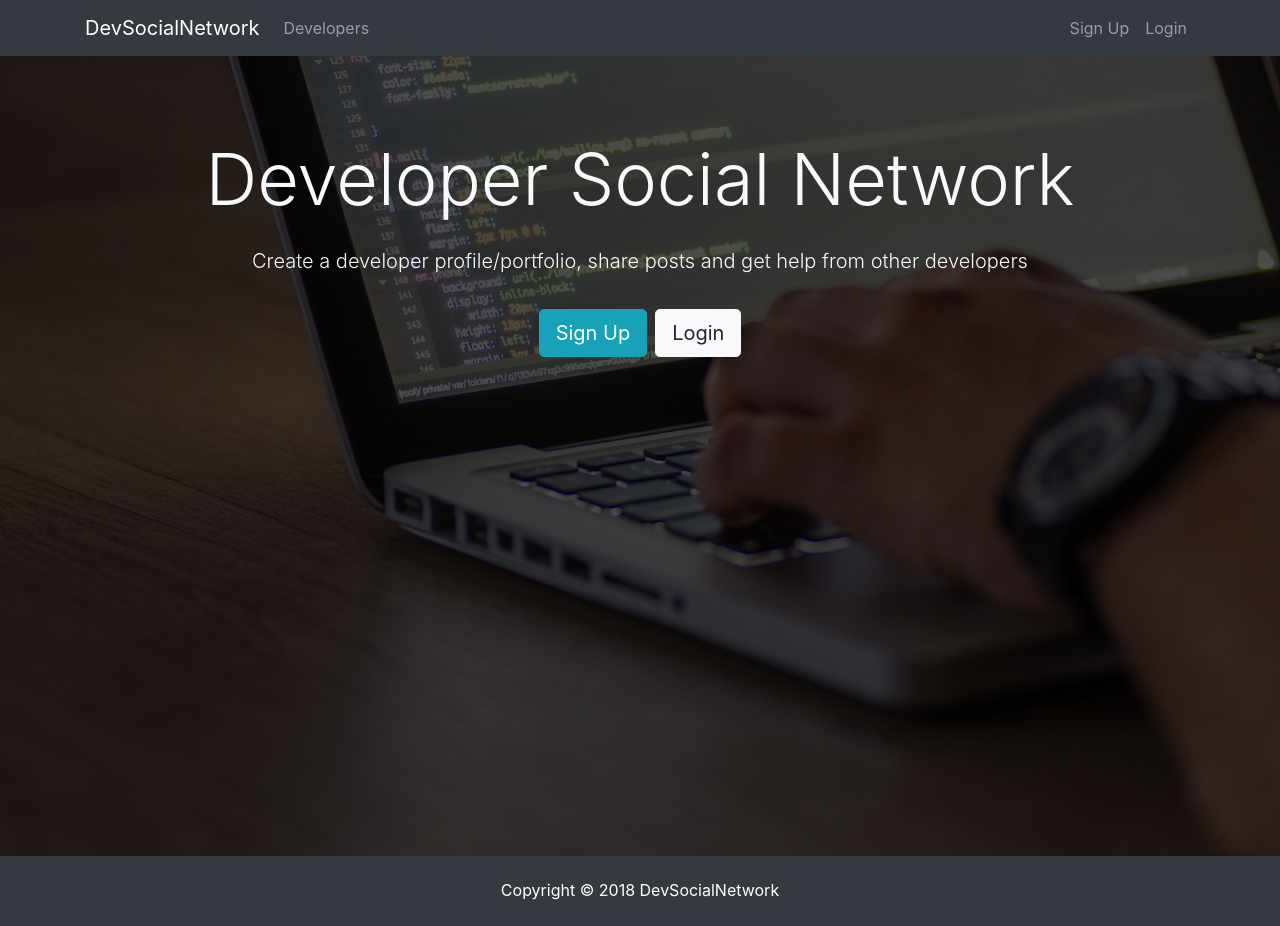
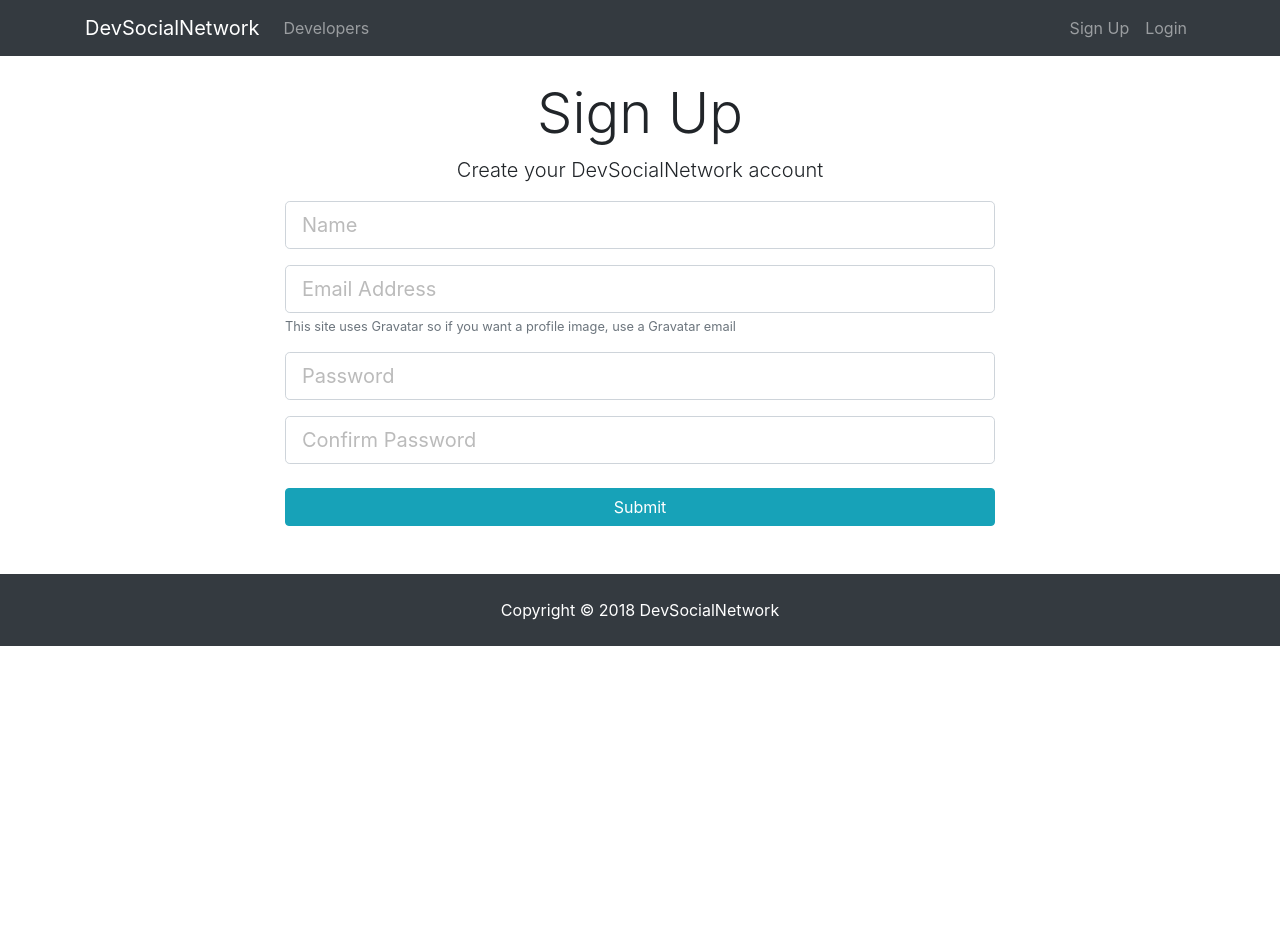
Before and after one commit to gercordero/dev-social-network, a React (Create React App) app in the folder client/: page /register in a window 1280 px wide. After the commit the page ends 800 px from the top, so only its background shows below. Built offline with nearby package versions, Linux system fonts and the light colour scheme.

Commit message:
Added login and register components

```diff
--- a/client/package.json
+++ b/client/package.json
@@ -3,6 +3,8 @@
   "version": "0.1.0",
   "private": true,
   "dependencies": {
+    "axios": "^0.18.0",
+    "classnames": "^2.2.6",
     "react": "^16.7.0",
     "react-dom": "^16.7.0",
     "react-router-dom": "^4.3.1",
--- /dev/null
+++ b/client/src/components/Auth/Login.js
@@ -0,0 +1,65 @@
+import React, { Component } from "react";
+
+class Login extends Component {
+  state = {
+    email: "",
+    password: ""
+  };
+
+  onSubmit = event => {
+    event.preventDefault();
+
+    const user = {
+      email: this.state.email,
+      password: this.state.password
+    };
+
+    console.log(user);
+  };
+
+  onChange = event => {
+    this.setState({ [event.target.name]: event.target.value });
+  };
+
+  render() {
+    return (
+      <div className="login">
+        <div className="container">
+          <div className="row">
+            <div className="col-md-8 m-auto">
+              <h1 className="display-4 text-center">Log In</h1>
+              <p className="lead text-center">
+                Sign in to your DevSocialNetwork account
+              </p>
+              <form onSubmit={this.onSubmit}>
+                <div className="form-group">
+                  <input
+                    type="email"
+                    className="form-control form-control-lg"
+                    placeholder="Email Address"
+                    name="email"
+                    value={this.state.email}
+                    onChange={this.onChange}
+                  />
+                </div>
+                <div className="form-group">
+                  <input
+                    type="password"
+                    className="form-control form-control-lg"
+                    placeholder="Password"
+                    name="password"
+                    value={this.state.password}
+                    onChange={this.onChange}
+                  />
+                </div>
+                <input type="submit" className="btn btn-info btn-block mt-4" />
+              </form>
+            </div>
+          </div>
+        </div>
+      </div>
+    );
+  }
+}
+
+export default Login;
--- /dev/null
+++ b/client/src/components/Auth/Register.js
@@ -0,0 +1,121 @@
+import React, { Component } from "react";
+import axios from "axios";
+import classnames from "classnames";
+
+class Register extends Component {
+  state = {
+    name: "",
+    email: "",
+    password: "",
+    password2: "",
+    errors: {}
+  };
+
+  onChange = event => {
+    this.setState({ [event.target.name]: event.target.value });
+  };
+
+  onSubmit = event => {
+    event.preventDefault();
+
+    const newUser = {
+      name: this.state.name,
+      email: this.state.email,
+      password: this.state.password,
+      password2: this.state.password2
+    };
+
+    axios
+      .post("/api/users/register", newUser)
+      .then(res => console.log(res.data))
+      .catch(err => this.setState({ errors: err.response.data }));
+  };
+
+  render() {
+    const { errors } = this.state;
+
+    return (
+      <div className="register">
+        <div className="container">
+          <div className="row">
+            <div className="col-md-8 m-auto">
+              <h1 className="display-4 text-center">Sign Up</h1>
+              <p className="lead text-center">
+                Create your DevSocialNetwork account
+              </p>
+              <form noValidate onSubmit={this.onSubmit}>
+                <div className="form-group">
+                  <input
+                    type="text"
+                    className={classnames("form-control form-control-lg", {
+                      "is-invalid": errors.name
+                    })}
+                    placeholder="Name"
+                    name="name"
+                    value={this.state.name}
+                    onChange={this.onChange}
+                  />
+                  {errors.name && (
+                    <div className="invalid-feedback">{errors.name}</div>
+                  )}
+                </div>
+                <div className="form-group">
+                  <input
+                    type="email"
+                    className={classnames("form-control form-control-lg", {
+                      "is-invalid": errors.email
+                    })}
+                    placeholder="Email Address"
+                    name="email"
+                    value={this.state.email}
+                    onChange={this.onChange}
+                  />
+                  {errors.email && (
+                    <div className="invalid-feedback">{errors.email}</div>
+                  )}
+                  <small className="form-text text-muted">
+                    This site uses Gravatar so if you want a profile image, use
+                    a Gravatar email
+                  </small>
+                </div>
+                <div className="form-group">
+                  <input
+                    type="password"
+                    className={classnames("form-control form-control-lg", {
+                      "is-invalid": errors.password
+                    })}
+                    placeholder="Password"
+                    name="password"
+                    value={this.state.password}
+                    onChange={this.onChange}
+                  />
+                  {errors.password && (
+                    <div className="invalid-feedback">{errors.password}</div>
+                  )}
+                </div>
+                <div className="form-group">
+                  <input
+                    type="password"
+                    className={classnames("form-control form-control-lg", {
+                      "is-invalid": errors.password2
+                    })}
+                    placeholder="Confirm Password"
+                    name="password2"
+                    value={this.state.password2}
+                    onChange={this.onChange}
+                  />
+                  {errors.password2 && (
+                    <div className="invalid-feedback">{errors.password2}</div>
+                  )}
+                </div>
+                <input type="submit" className="btn btn-info btn-block mt-4" />
+              </form>
+            </div>
+          </div>
+        </div>
+      </div>
+    );
+  }
+}
+
+export default Register;
--- a/client/src/components/Layout/Landing/Landing.js
+++ b/client/src/components/Layout/Landing/Landing.js
@@ -1,4 +1,5 @@
 import React, { Component } from "react";
+import { Link } from "react-router-dom";
 
 class Landing extends Component {
   state = {};
@@ -16,12 +17,12 @@
                   from other developers
                 </p>
                 <hr />
-                <a href="register.html" className="btn btn-lg btn-info mr-2">
+                <Link to="/register" className="btn btn-lg btn-info mr-2">
                   Sign Up
-                </a>
-                <a href="login.html" className="btn btn-lg btn-light">
+                </Link>
+                <Link to="/login" className="btn btn-lg btn-light">
                   Login
-                </a>
+                </Link>
               </div>
             </div>
           </div>
--- a/client/src/components/Layout/Layout.js
+++ b/client/src/components/Layout/Layout.js
@@ -1,15 +1,24 @@
 import React from "react";
+import { BrowserRouter as Router, Route } from "react-router-dom";
 import Aux from "../Aux/Aux";
 import Navbar from "./Navbar/Navbar";
 import Landing from "./Landing/Landing";
 import Footer from "./Footer/Footer";
+import Register from "../Auth/Register";
+import Login from "../Auth/Login";
 
 const layout = () => (
-  <Aux>
-    <Navbar />
-    <Landing />
-    <Footer />
-  </Aux>
+  <Router>
+    <Aux>
+      <Navbar />
+      <Route exact path="/" component={Landing} />
+      <div className="container">
+        <Route exact path="/register" component={Register} />
+        <Route exact path="/login" component={Login} />
+      </div>
+      <Footer />
+    </Aux>
+  </Router>
 );
 
 export default layout;
--- a/client/src/components/Layout/Navbar/Navbar.js
+++ b/client/src/components/Layout/Navbar/Navbar.js
@@ -1,13 +1,14 @@
 import React, { Component } from "react";
+import { Link } from "react-router-dom";
 
 class Navbar extends Component {
   render() {
     return (
       <nav className="navbar navbar-expand-sm navbar-dark bg-dark mb-4">
         <div className="container">
-          <a className="navbar-brand" href="landing.html">
+          <Link className="navbar-brand" to="/">
             DevSocialNetwork
-          </a>
+          </Link>
           <button
             className="navbar-toggler"
             type="button"
@@ -20,23 +21,23 @@
           <div className="collapse navbar-collapse" id="mobile-nav">
             <ul className="navbar-nav mr-auto">
               <li className="nav-item">
-                <a className="nav-link" href="profiles.html">
+                <Link className="nav-link" to="/profiles">
                   {" "}
                   Developers
-                </a>
+                </Link>
               </li>
             </ul>
 
             <ul className="navbar-nav ml-auto">
               <li className="nav-item">
-                <a className="nav-link" href="register.html">
+                <Link className="nav-link" to="/register">
                   Sign Up
-                </a>
+                </Link>
               </li>
               <li className="nav-item">
-                <a className="nav-link" href="login.html">
+                <Link className="nav-link" to="/login">
                   Login
-                </a>
+                </Link>
               </li>
             </ul>
           </div>
```
Also changed, not shown: client/src/index.js (+6 -6 lines), 1 other file (tests, documents, lock files or other folders).
